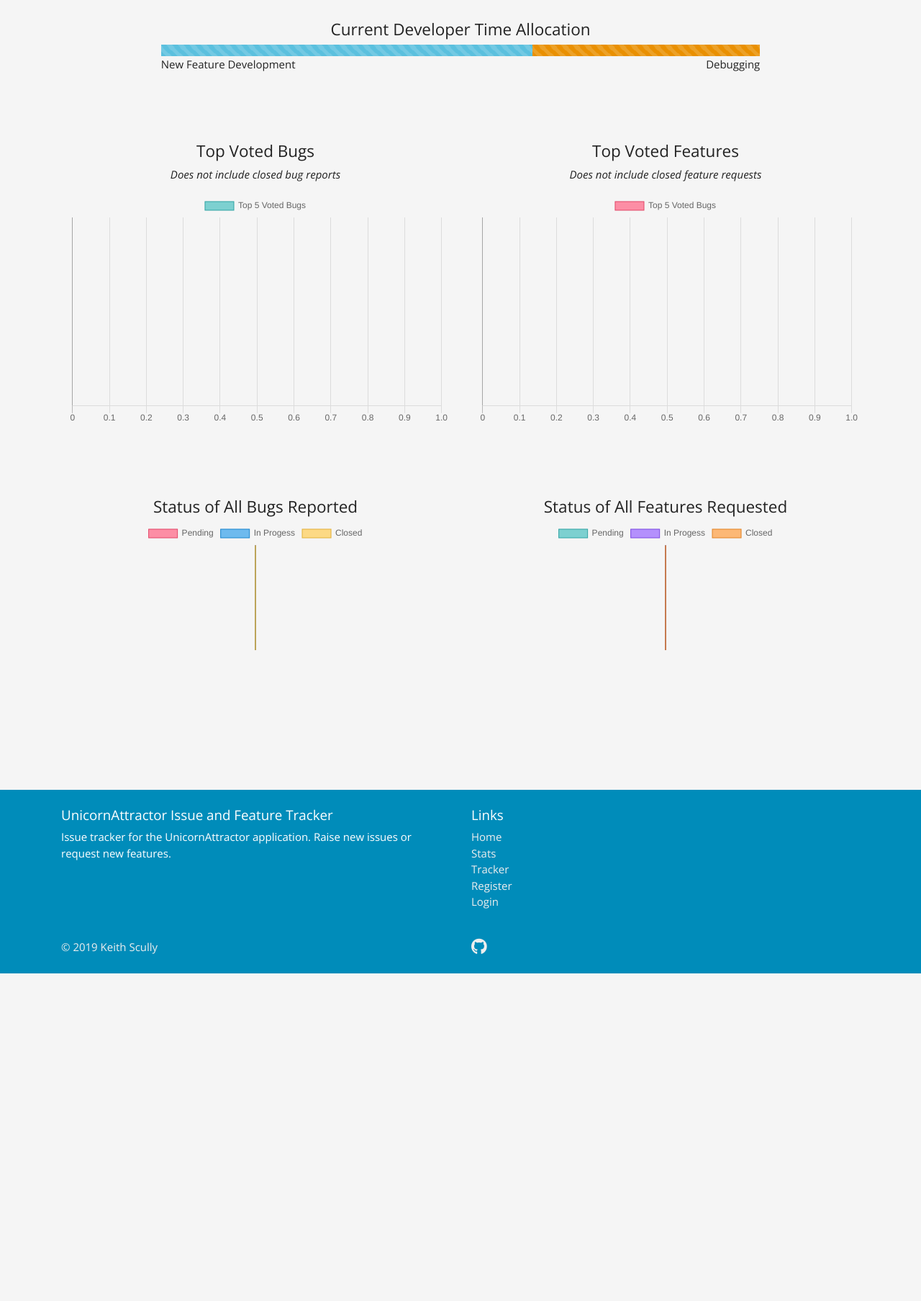
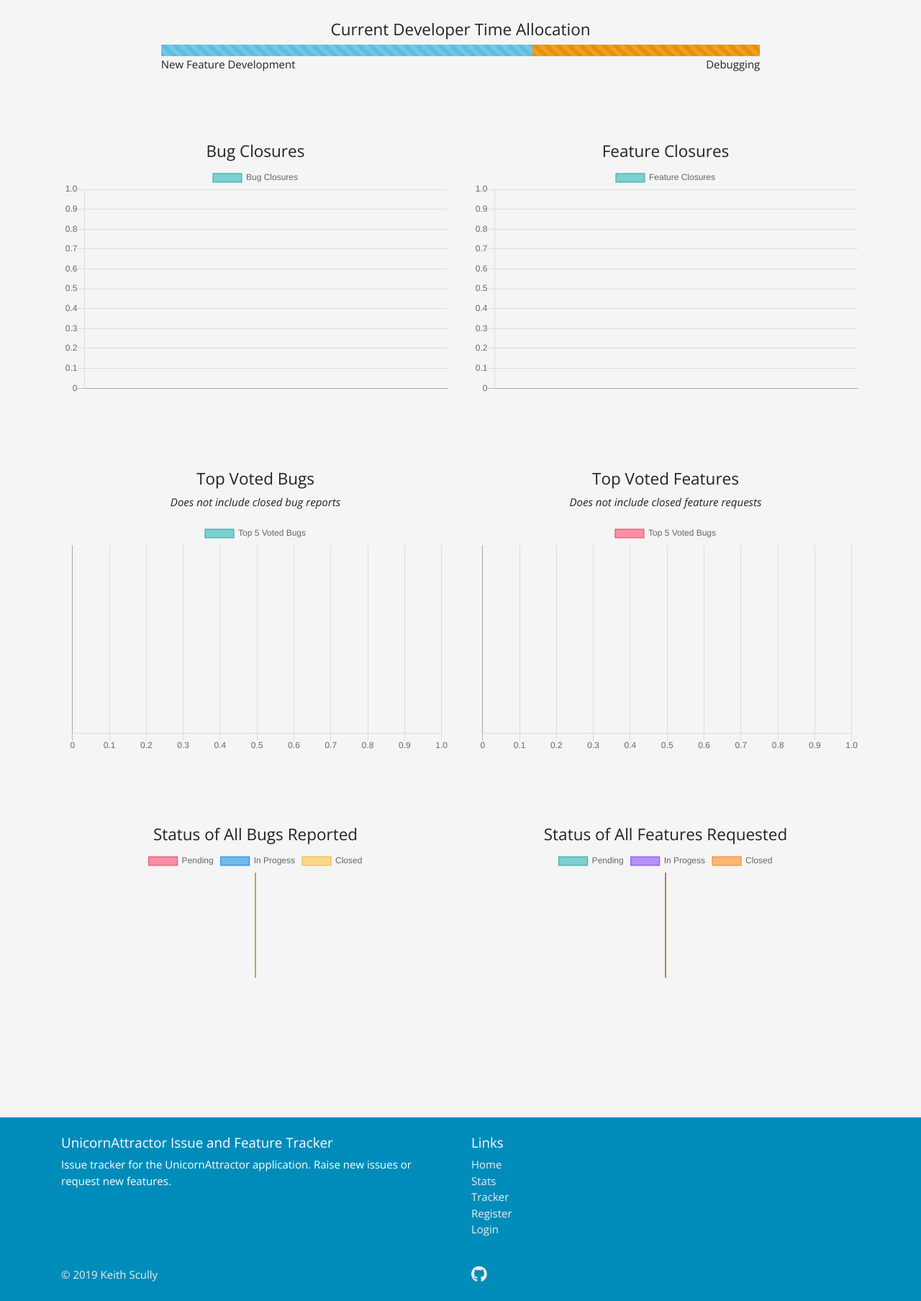
Before and after one commit to kes2401/issue-tracker, a Django app: page /stats/ in a window 1280 px wide. Shown: the part 289-2096 px from the top of the page at 72% size. Before the commit the page ends 1641 px from the top, so only its background shows below. Run offline with Django 3.2, Linux system fonts and the light colour scheme; data that the repository does not hold is empty; some libraries are stand-ins or nearby versions.

Commit message:
add issue closure charts

```diff
--- a/static/js/script.js
+++ b/static/js/script.js
@@ -164,6 +164,8 @@ $(document).ready(function () {
         const allFeaturesCtx = $('#allFeaturesChart');
         const topVotedBugsCtx = $('#topVotedBugsChart');
         const topVotedFeaturesCtx = $('#topVotedFeaturesChart');
+        const bugClosureCtx = $('#bugClosureChart');
+        const featureClosureCtx = $('#featureClosureChart');
 
         // gather data
         const allBugsChartData = $('#allBugsChart')[0].dataset.chartdata.split(',').map(num => Number.parseInt(num));
@@ -193,7 +195,83 @@ $(document).ready(function () {
             buildTopFeaturesChart(labelArr, dataArr);
         })
 
+        $.get('/stats/bug_closure', data => {
+            const labelArr = [];
+            const dataArr = [];
+
+            for (let obj of data) {
+                labelArr.push(obj.date);
+                dataArr.push(obj.count)
+            }
+
+            buildBugClosureChart(labelArr, dataArr);
+        })
+
+        $.get('/stats/feature_closure', data => {
+            const labelArr = [];
+            const dataArr = [];
+
+            for (let obj of data) {
+                labelArr.push(obj.date);
+                dataArr.push(obj.count)
+            }
+
+            buildFeatureClosureChart(labelArr, dataArr);
+        })
+
         // build charts
+        function buildBugClosureChart(labels, dataset) {
+            const bugClosureChart = new Chart(bugClosureCtx, {
+                type: 'line',
+                data: {
+                    labels: labels,
+                    datasets: [{
+                        label: 'Bug Closures',
+                        data: dataset,
+                        backgroundColor: [
+                            'rgba(75, 192, 192, 0.7)'
+                        ],
+                        borderColor: [
+                            'rgba(45, 162, 162, 1)'
+                        ],
+                        borderWidth: 1
+                    }]
+                },
+                options: {
+                    animation: {
+                        animateScale: true
+                    }
+
+                }
+            });
+        }
+
+        function buildFeatureClosureChart(labels, dataset) {
+            const featuresClosureChart = new Chart(featureClosureCtx, {
+                type: 'line',
+                data: {
+                    labels: labels,
+                    datasets: [{
+                        label: 'Feature Closures',
+                        data: dataset,
+                        backgroundColor: [
+                            'rgba(75, 192, 192, 0.7)'
+                        ],
+                        borderColor: [
+                            'rgba(45, 162, 162, 1)'
+                        ],
+                        borderWidth: 1
+                    }]
+                },
+                options: {
+                    animation: {
+                        animateScale: true
+                    }
+
+                }
+            });
+        }
+
         function buildTopBugsChart(labels, dataset) {
             const topVotedBugsChart = new Chart(topVotedBugsCtx, {
                 type: 'horizontalBar',
--- a/stats/templates/stats.html
+++ b/stats/templates/stats.html
@@ -34,6 +34,21 @@
         </div>
 
     </div>
+
+    <div class="row">
+
+        <div class="col-12 col-md-6 my-5">
+            <h4 class="text-center">Bug Closures</h4>
+            <canvas id="bugClosureChart" width="400" height="240"></canvas>
+        </div>
+
+        <div class="col-12 col-md-6 my-5">
+            <h4 class="text-center">Feature Closures</h4>
+            <canvas id="featureClosureChart" width="400" height="240"></canvas>
+        </div>
+
+    </div>
+
 
     <div class="row">
 
--- a/stats/urls.py
+++ b/stats/urls.py
@@ -1,8 +1,10 @@
 from django.urls import path
-from .views import stats, top_bugs, top_features
+from .views import stats, top_bugs, top_features, bug_closure, feature_closure
 
 urlpatterns = [
     path('', stats, name='stats'),
     path('top_bugs', top_bugs),
-    path('top_features', top_features)
+    path('top_features', top_features),
+    path('bug_closure', bug_closure),
+    path('feature_closure', feature_closure)
 ]
--- a/stats/views.py
+++ b/stats/views.py
@@ -2,6 +2,8 @@ from django.shortcuts import render
 from issues.models import Issue, IssueComment, IssueVote
 from operator import itemgetter
 from django.http import HttpResponse, JsonResponse
+from django.db.models import Count
+from datetime import datetime
 
 
 def stats(request):
@@ -52,3 +54,42 @@ def top_features(request):
         top_voted_features, key=itemgetter('count'), reverse=True)[:5]
 
     return JsonResponse(top_voted_features, safe=False)
+
+
+def bug_closure(request):
+    """ Returns JSON data for the last 5 dates on which bugs were closed, and how many on each date """
+
+    closed_bugs = Issue.objects.filter(issue_type='bug').filter(status='done')
+    closed_dates = closed_bugs.values('date_complete').distinct()[:5]
+    bug_closures_per_date = []
+    for date in closed_dates:
+        temp_dict = {}
+        temp_dict['date'] = date['date_complete'].strftime("%m/%d/%Y")
+        temp_dict['count'] = closed_bugs.filter(
+            date_complete=date['date_complete']).count()
+        bug_closures_per_date.append(temp_dict)
+
+    bug_closures_per_date = sorted(
+        bug_closures_per_date, key=itemgetter('date'), reverse=False)
+
+    return JsonResponse(bug_closures_per_date, safe=False)
+
+
+def feature_closure(request):
+    """ Returns JSON data for the last 5 dates on which features were closed, and how many on each date """
+
+    closed_features = Issue.objects.filter(
+        issue_type='feature').filter(status='done')
+    closed_dates = closed_features.values('date_complete').distinct()[:5]
+    feature_closures_per_date = []
+    for date in closed_dates:
+        temp_dict = {}
+        temp_dict['date'] = date['date_complete'].strftime("%m/%d/%Y")
+        temp_dict['count'] = closed_features.filter(
+            date_complete=date['date_complete']).count()
+        feature_closures_per_date.append(temp_dict)
+
+    feature_closures_per_date = sorted(
+        feature_closures_per_date, key=itemgetter('date'), reverse=False)
+
+    return JsonResponse(feature_closures_per_date, safe=False)
```
